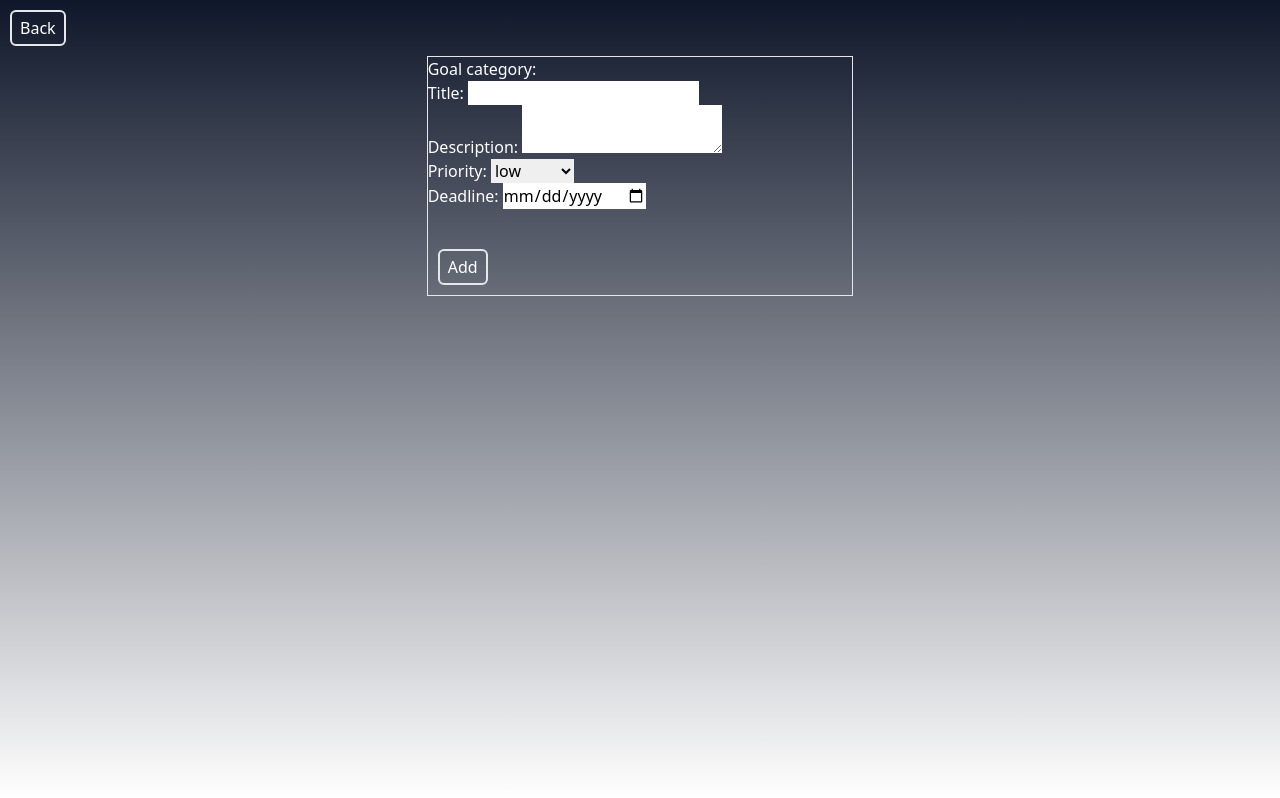
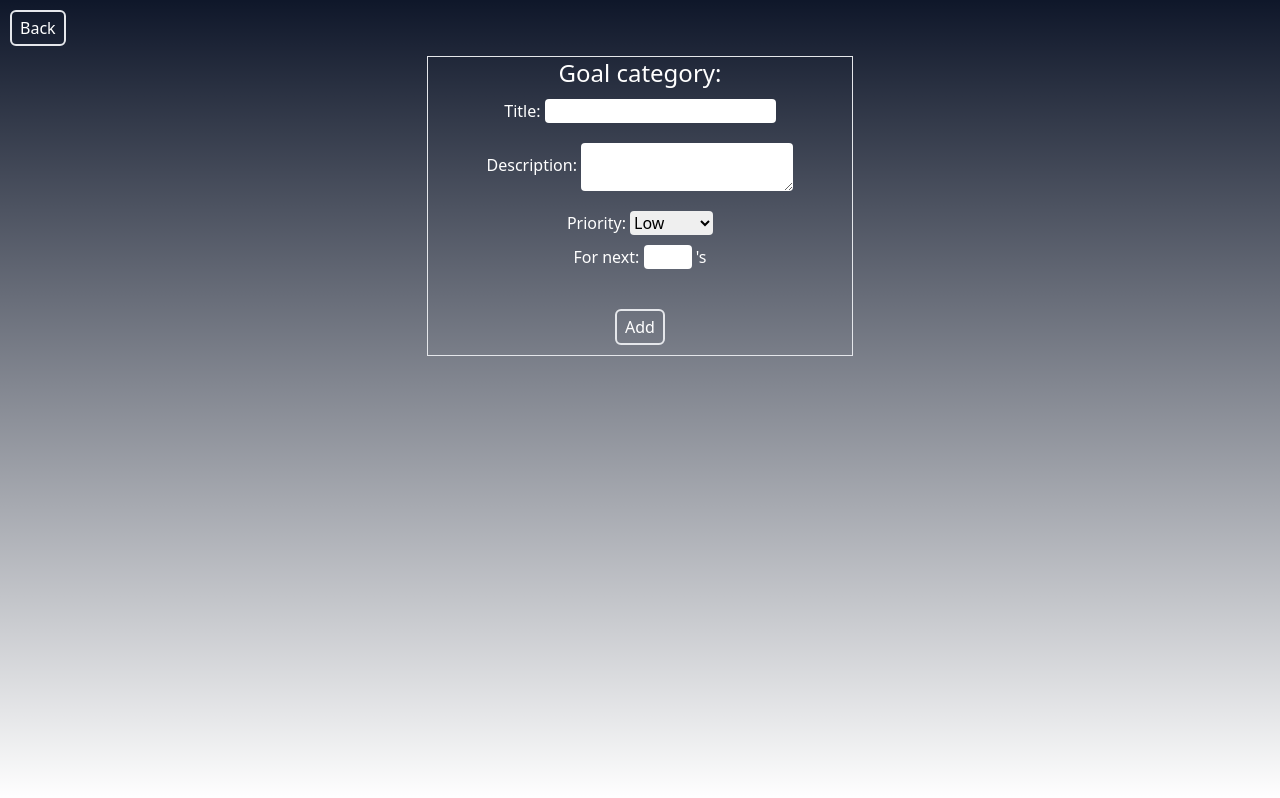
Before and after one commit to Nakius137/grindender, a Next.js app: page /create in a window 1280 px wide. Built offline with nearby package versions, Linux system fonts and the light colour scheme.

Commit message:
style: cosmetic changes to task creation subsite

```diff
--- a/src/app/create/page.tsx
+++ b/src/app/create/page.tsx
@@ -12,36 +12,58 @@ const Create = () => {
     <>
       <div className="h-screen">
         <Button text="Back" onClick={async () => router.back()} />
-        <div className="text-black border w-1/3 flex mr-auto ml-auto align-middle">
-          <form method="POST">
-            <div className="text-white">Goal category: {taskTimestamp}</div>
+        <div className="text-black text-center border w-1/3 flex mr-auto ml-auto align-middle">
+          <form method="POST" className="w-screen">
+            <div className="text-white text-2xl">
+              Goal category: {taskTimestamp}
+            </div>
             <div>
               <label htmlFor="title">
                 <span className="text-white">Title: </span>
-                <input type="text" id="title" name="title" />
+                <input
+                  className="rounded mt-2.5 mb-2.5 "
+                  type="text"
+                  id="title"
+                  name="title"
+                />
               </label>
             </div>
             <div>
               <label htmlFor="description">
                 <span className="text-white">Description: </span>
-                <textarea id="description" name="description" />
+                <textarea
+                  className="mt-2.5 mb-2.5 rounded w-1/2 align-middle"
+                  id="description"
+                  name="description"
+                />
               </label>
             </div>
             <div>
               <label htmlFor="priority">
                 <span className="text-white">Priority: </span>
-                <select name="priority" id="priority">
-                  <option value="low">low</option>
-                  <option value="medium">medium</option>
-                  <option value="high">high</option>
+                <select
+                  className="rounded mt-2.5 mb-2.5"
+                  name="priority"
+                  id="priority"
+                >
+                  <option value="low">Low</option>
+                  <option value="medium">Medium</option>
+                  <option value="high">High</option>
                 </select>
               </label>
             </div>
             <div>
               <label htmlFor="deadline">
-                <span className="text-white">Deadline: </span>
-                <input type="date" id="deadline" name="deadline" />
+                <span className="text-white">For next: </span>
+                <input
+                  className="rounded w-12 text-center"
+                  min={1}
+                  type="number"
+                  id="deadline"
+                  name="deadline"
+                />
               </label>
+              <span className="text-white"> {taskTimestamp}'s</span>
             </div>
             <Button
               style="text-white border-solid border-2 rounded-md pt-1 pb-1 pl-2 pr-2 m-2.5 mt-10 hover:bg-white hover:text-slate-900 transition hover:duration-500"
```
